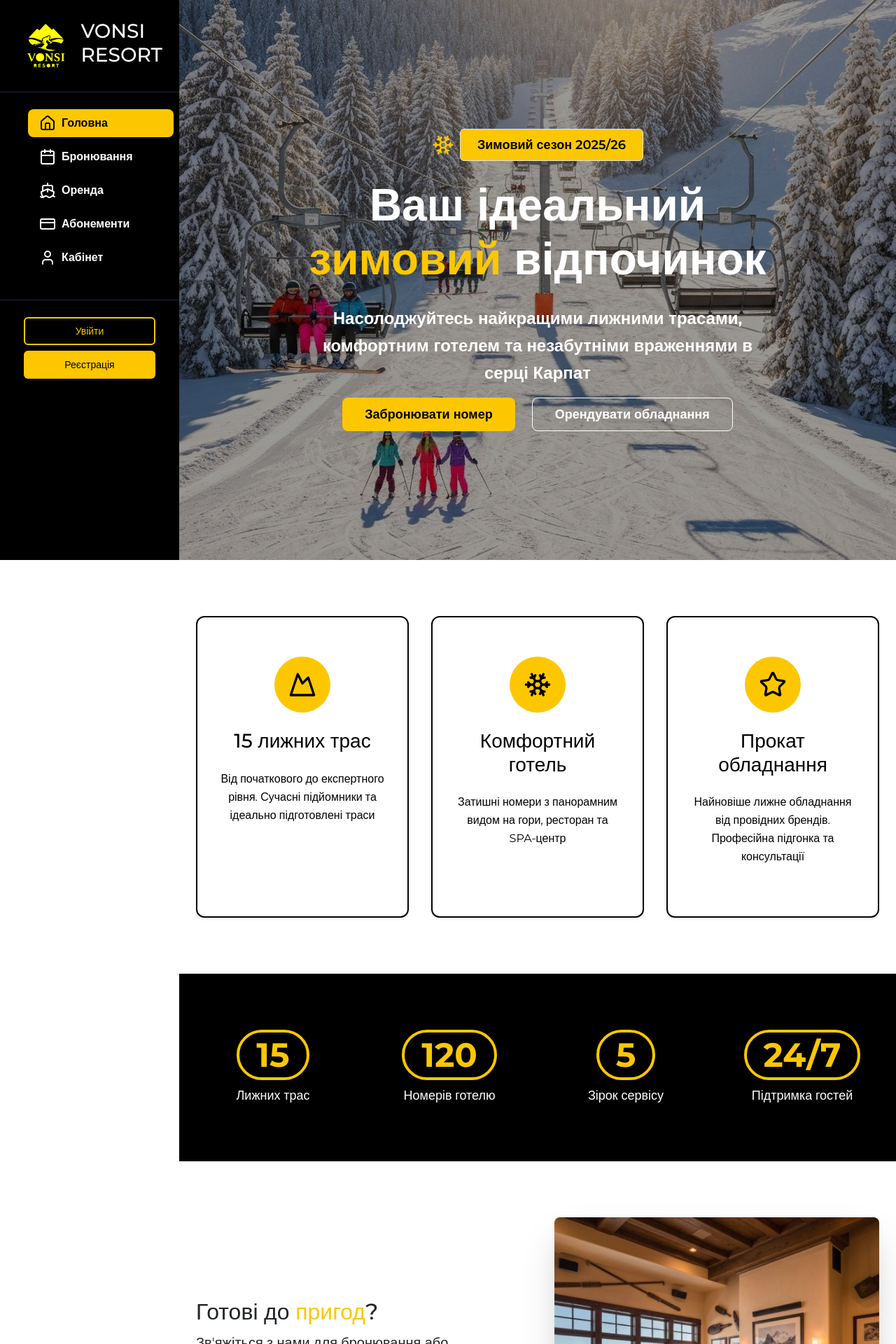
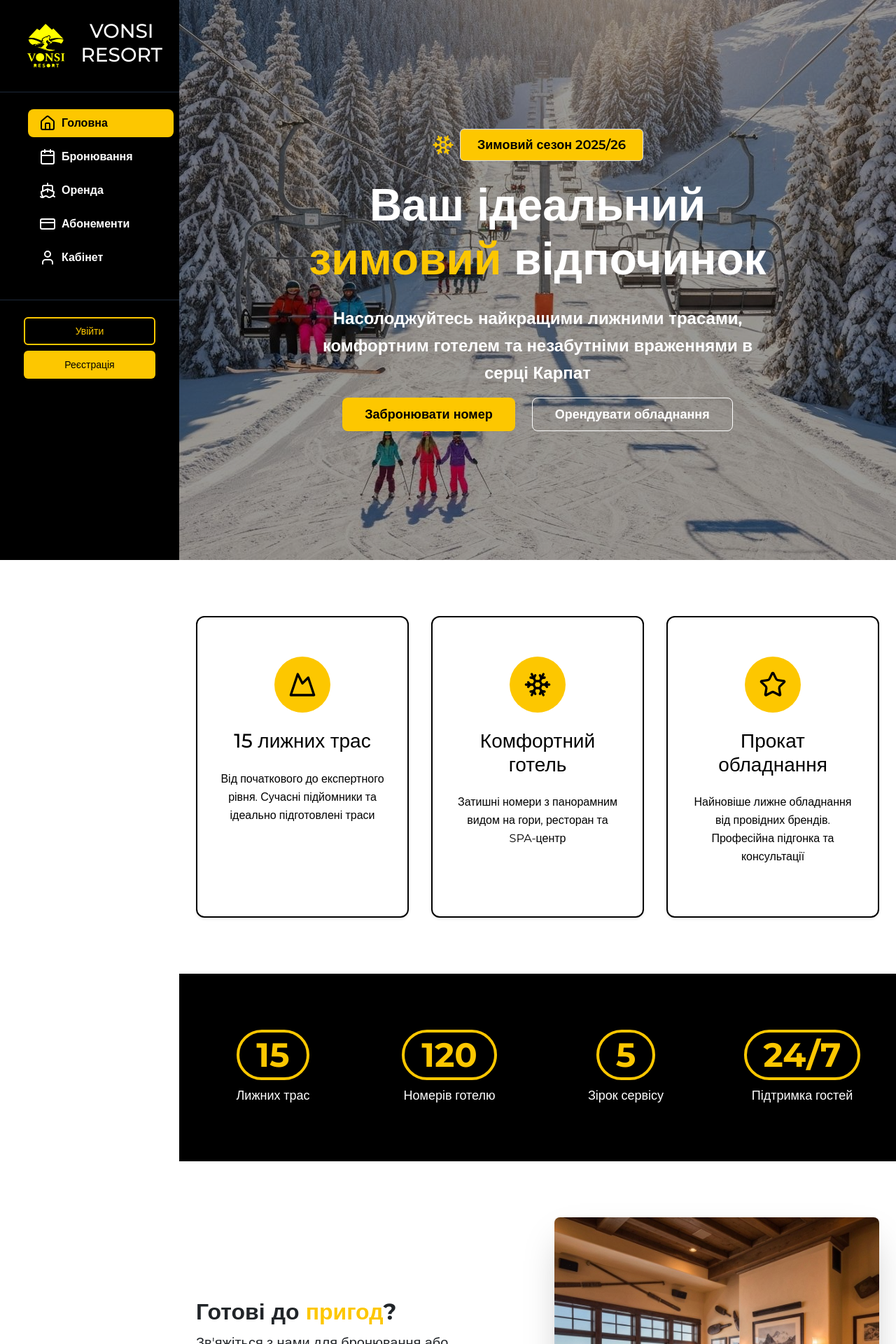
Before and after one commit to AnonimHakerrr/Vonsi, a React (Vite) app in the folder frontend/: page / in a window 1280 px wide. Shown: the top 1920 px of the page at 70% size. Built offline with nearby package versions, Linux system fonts and the light colour scheme; a web font is replaced by a local one.

Commit message:
add style for four section on HomePage

```diff
--- a/frontend/src/components/SidebarMenu.tsx
+++ b/frontend/src/components/SidebarMenu.tsx
@@ -88,7 +88,7 @@ export function SidebarMenu() {
               <path d="M 505 145 L 508 152 L 516 197 L 503 225 L 501 246 L 519 231 L 523 230 L 551 296 L 548 297 L 530 284 L 527 284 L 495 309 L 491 310 L 490 307 L 501 285 L 497 285 L 465 298 L 441 305 L 441 298 L 460 251 L 431 276 L 428 276 L 411 246 L 499 149 Z" />
             </g>
           </svg>
-          <h3 className="text-sm font-bold leading-tight break-words">
+          <h3 className="text-sm font-bold leading-tight break-words text-center">
             VONSI RESORT
           </h3>
         </div>
--- a/frontend/src/pages/Homepage.tsx
+++ b/frontend/src/pages/Homepage.tsx
@@ -144,7 +144,7 @@ export default function HomePage() {
         <section className="py-20 px-6 bg-muted/30">
           <div className="max-w-7xl mx-auto grid md:grid-cols-2 gap-12 items-center">
             <div>
-              <h2 className="text-4xl font-bold mb-6 text-balance">
+              <h2 className="text-4xl !font-black mb-6 text-balance">
                 Готові до <span className="text-yellow-400">пригод</span>?
               </h2>
               <p className="text-xl text-muted-foreground mb-8 leading-relaxed">
```
